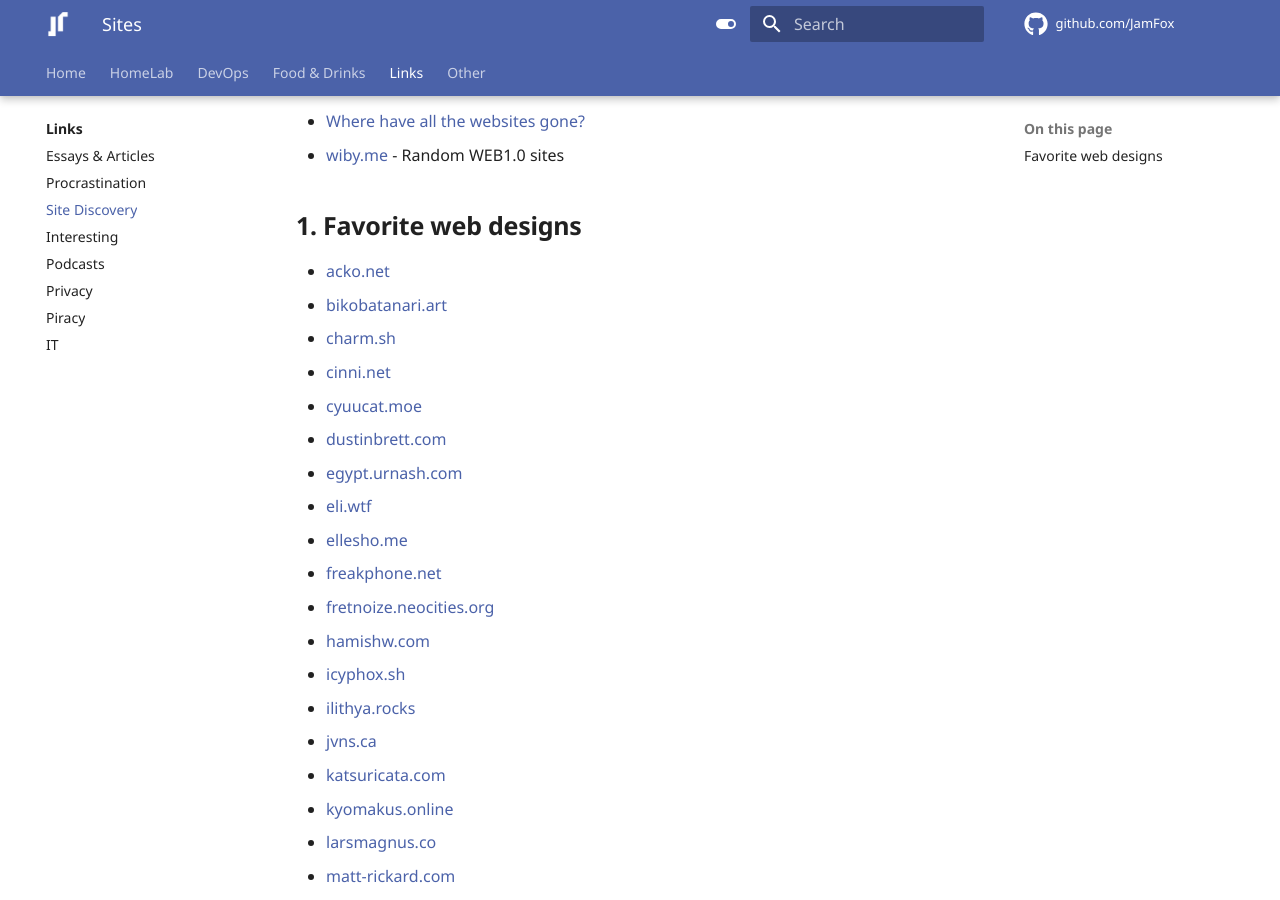
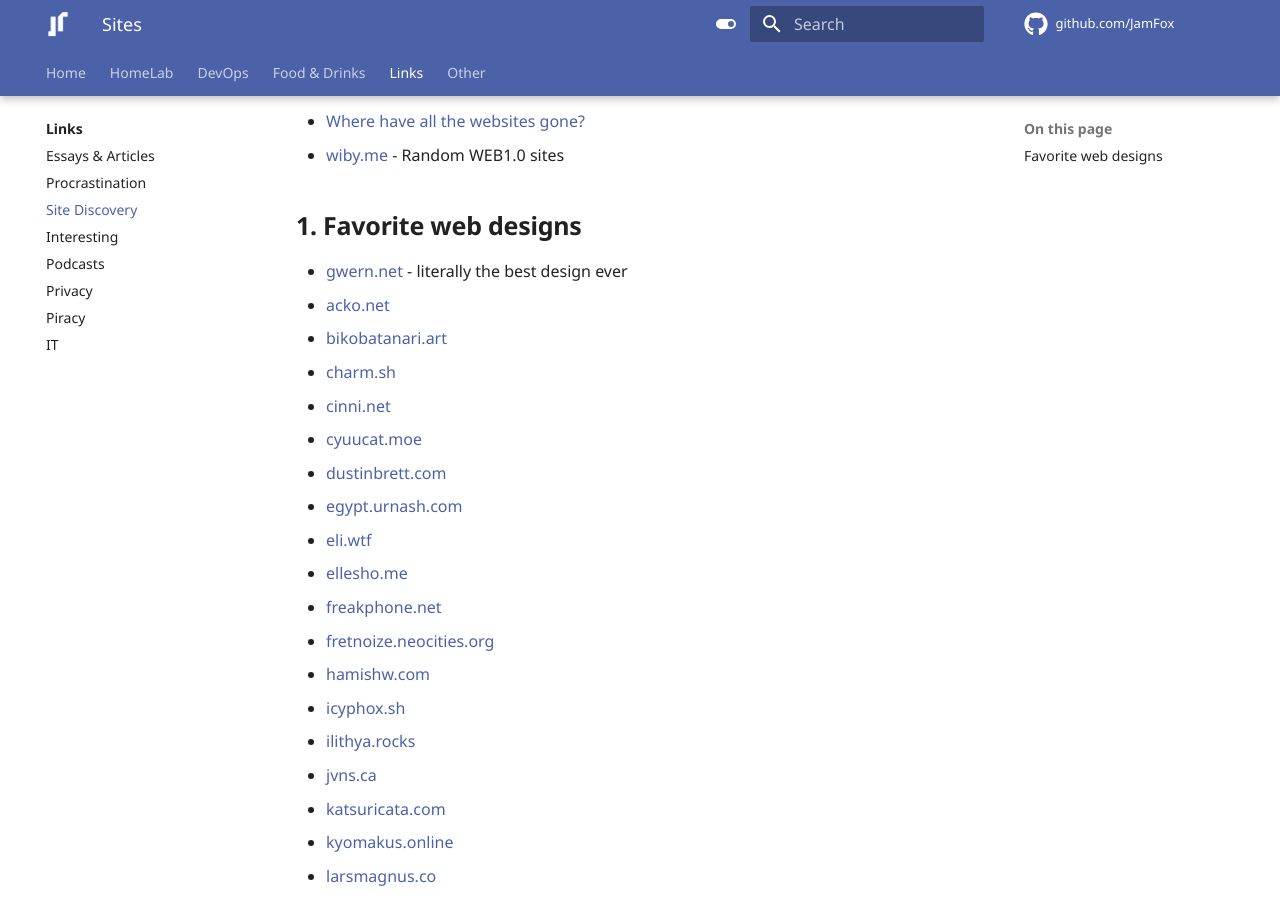
Before and after one commit to JamFox/docs.jamfox.dev, an MkDocs documentation site: the page built from docs/content/links/sites.md, in a window 1280 px wide and 900 px high, scrolled down 445 px. Built offline with MkDocs 1.6.1 and Material for MkDocs 9.7.7, drawn with Linux system fonts in a browser that asks for light colours; plug-ins that fetch from the network failed and are left out; comment, search, counter and statistics services are not loaded.

Commit message:
add gwern

```diff
--- a/docs/content/links/sites.md
+++ b/docs/content/links/sites.md
@@ -19,6 +19,7 @@ Discover new sites:
 
 ## Favorite web designs
 
+- [gwern.net](https://gwern.net/) - literally the best design ever
 - [acko.net](https://acko.net/)
 - [bikobatanari.art](https://www.bikobatanari.art/)
 - [charm.sh](https://charm.sh/)
```
